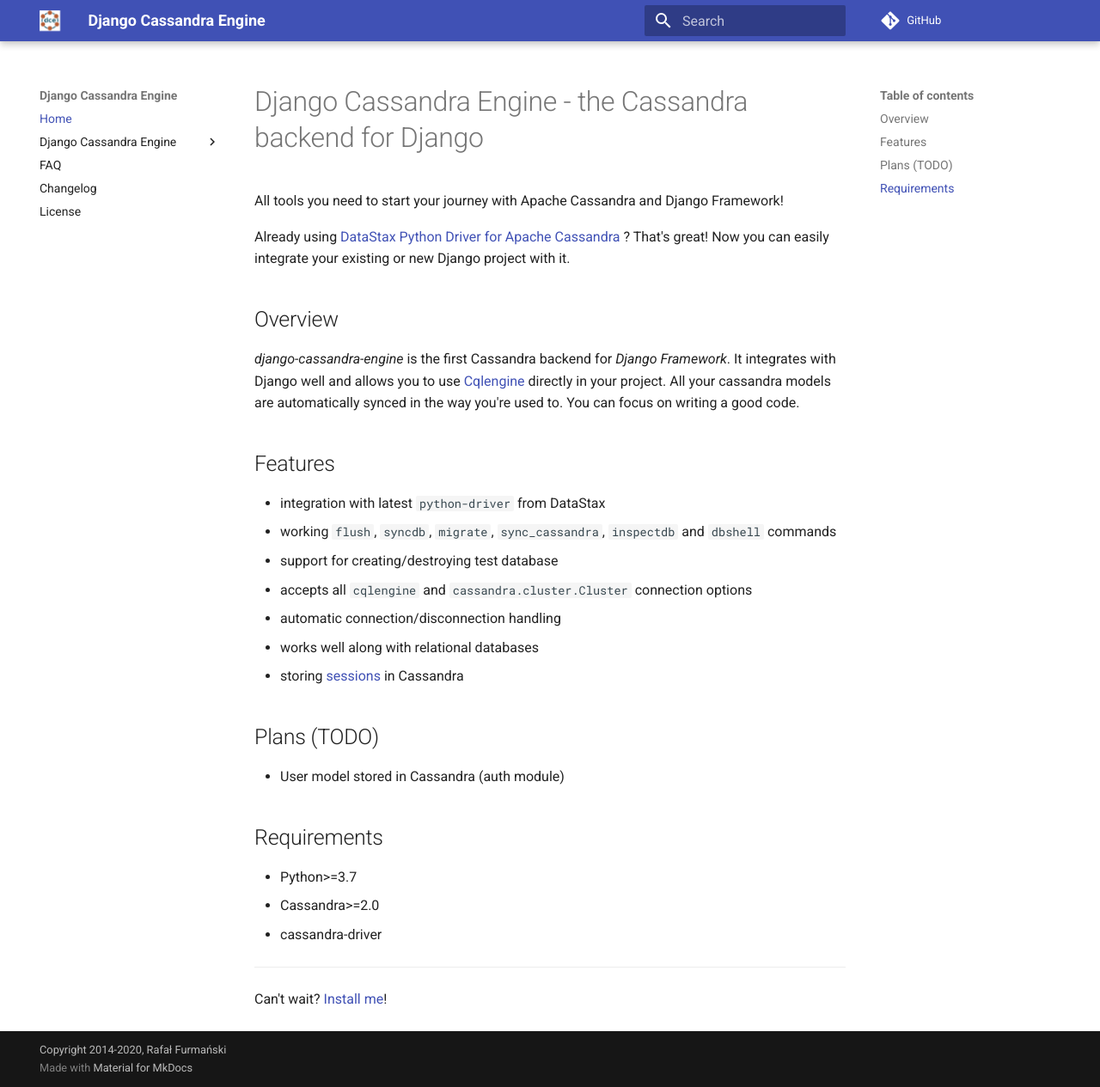
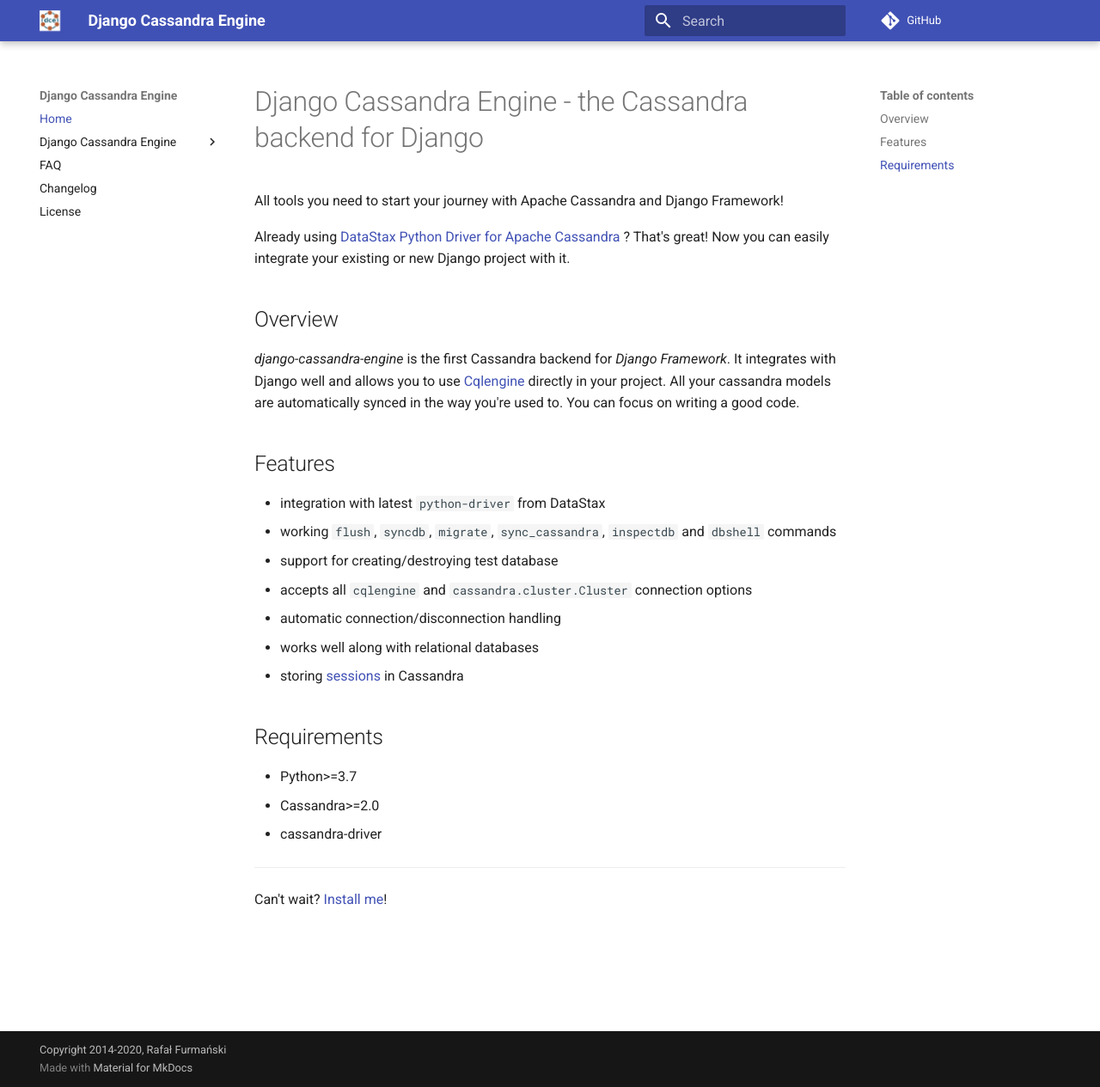
Before and after one commit to r4fek/django-cassandra-engine, an MkDocs documentation site: the page built from docs/index.md, in a window 1280 px wide and 1265 px high. Shown: the whole window at 86% size. Built offline with MkDocs 1.6.1 and Material for MkDocs 9.7.7, drawn with Linux system fonts in a browser that asks for light colours; comment, search, counter and statistics services are not loaded; old or Windows-style settings are respelled for this version of MkDocs.

Commit message:
docs: Remove TODO section

```diff
--- a/docs/index.md
+++ b/docs/index.md
@@ -27,10 +27,6 @@
 * works well along with relational databases
 * storing [sessions](guide/sessions.md) in Cassandra
 
-## Plans (TODO)
-
-* User model stored in Cassandra (auth module)
-
 ## Requirements
 
 * Python>=3.7
```
